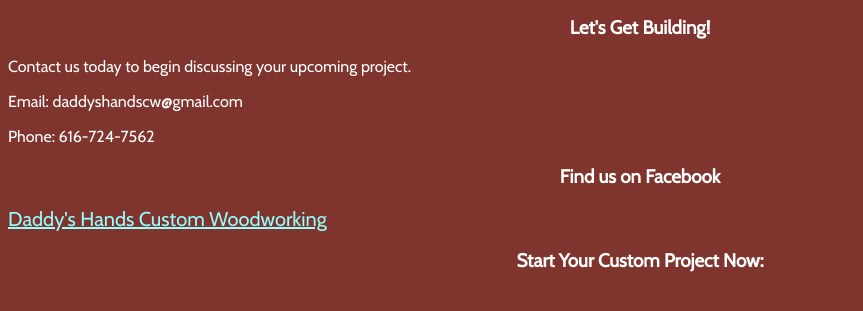
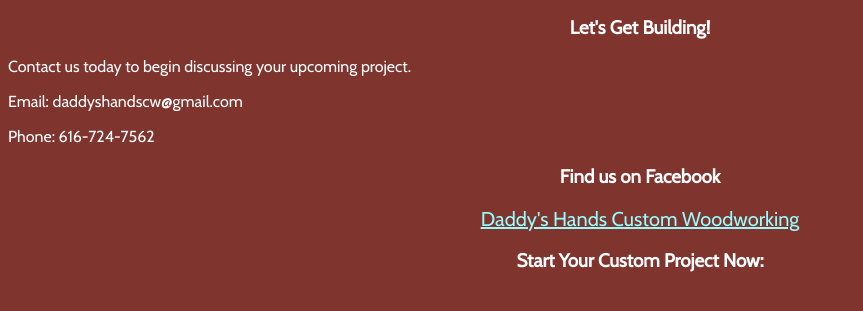
Before and after one commit to jdcowgirl48/daddyshandscw, a plain HTML site: page pages/contact-us.html in a window 1280 px wide. Shown: the part 109-420 px from the top of the page, without its empty margins (0-863 px from the left). Drawn offline with nearby package versions, Linux system fonts and the light colour scheme.

Commit message:
Edit pages/contact-us.html

```diff
--- a/pages/contact-us.html
+++ b/pages/contact-us.html
@@ -19,7 +19,9 @@
         <p>Email: daddyshandscw@gmail.com</p>
         <p>Phone: 616-724-7562</p>
         <h3>Find us on Facebook</h3>
-        <a class="links" href="https://www.facebook.com/daddyshandscustomwoodworking">Daddy's Hands Custom Woodworking</a>
+        <p class="links">
+            <a href="https://www.facebook.com/daddyshandscustomwoodworking">Daddy's Hands Custom Woodworking</a>
+        </p>
         <h3>Start Your Custom Project Now:</h3>
     </body>
 </html>
```
